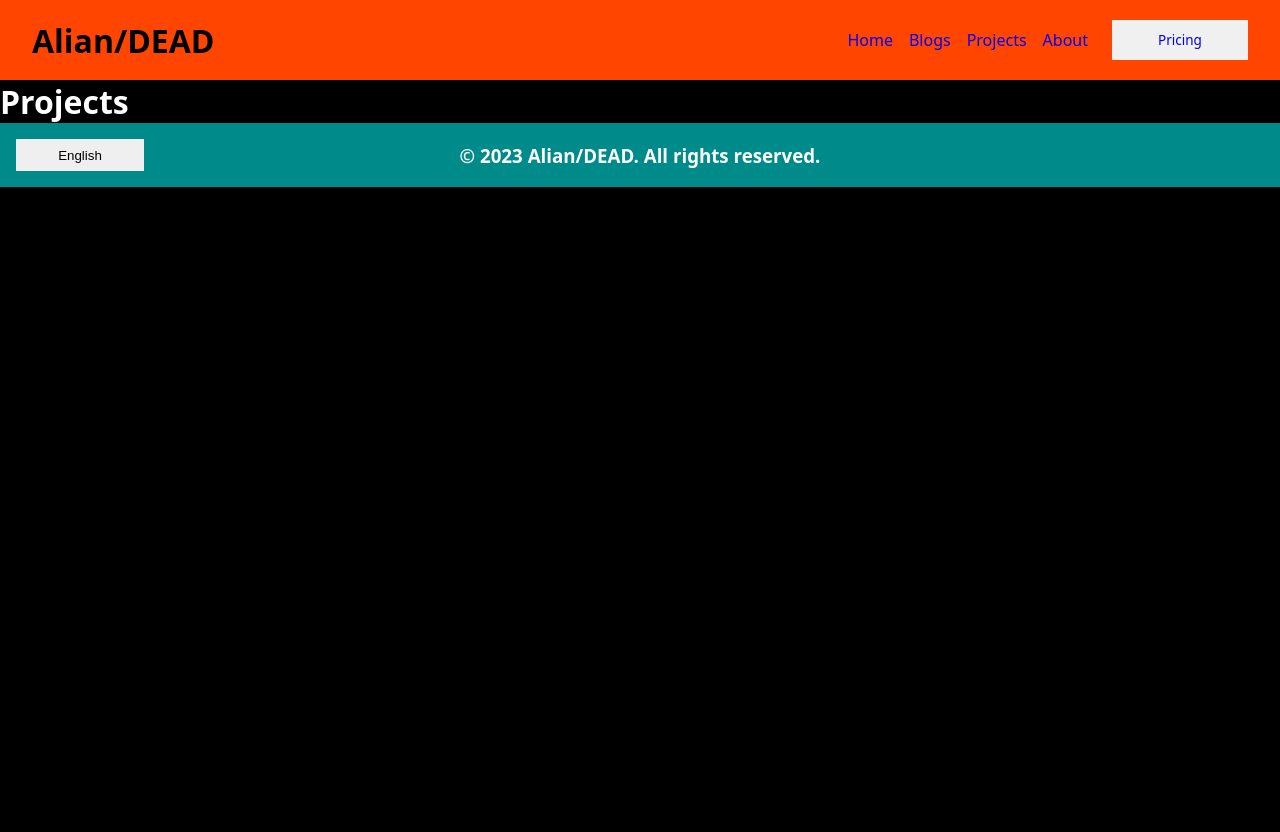
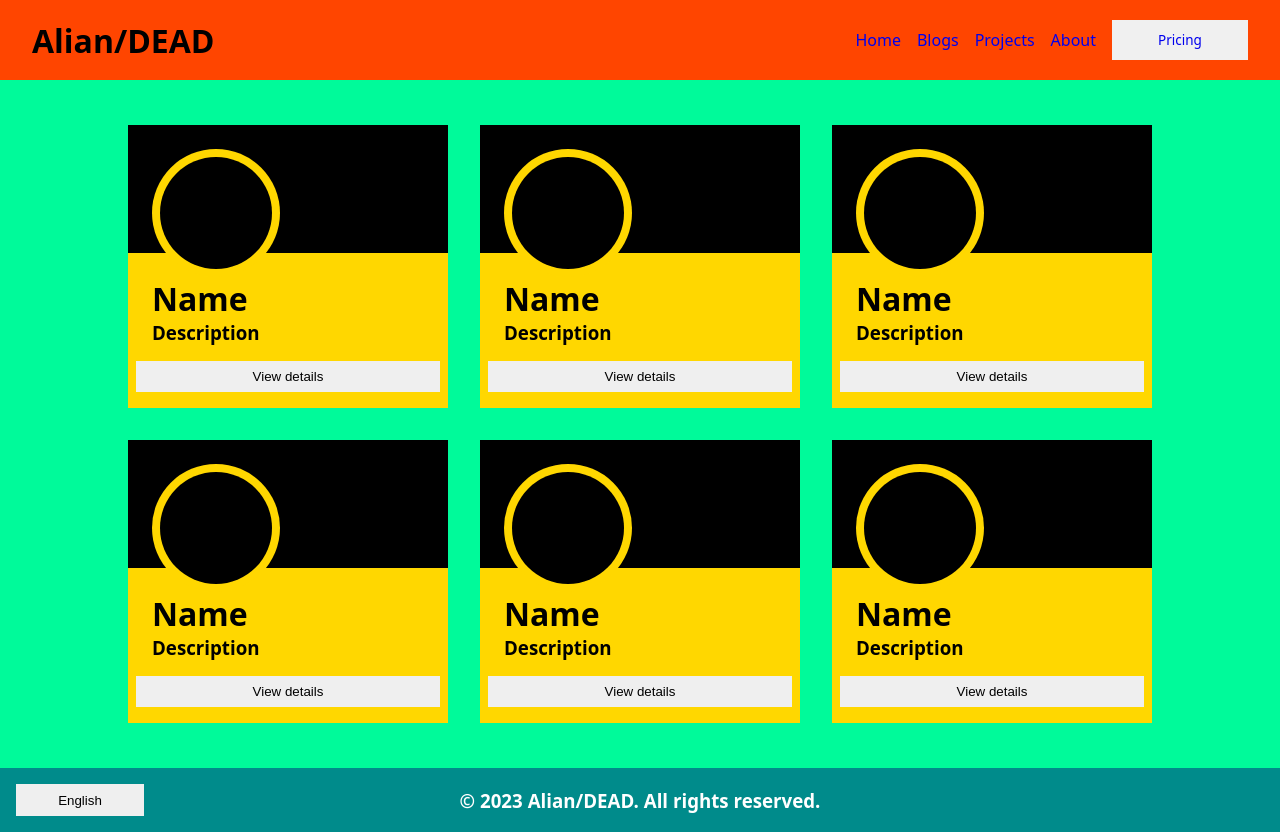
Before and after one commit to lr-devx/Website-Legacy, a Vue app: page / in a window 1280 px wide. Both pictures are taken after a click on the button "See more". Before the commit the page ends 800 px from the top, so only its background shows below. Built offline with nearby package versions, Linux system fonts and the light colour scheme; a web font is replaced by a local one.

Commit message:
Fixed bugs & updated views

```diff
--- a/src/assets/projects_home.json
+++ b/src/assets/projects_home.json
@@ -1,4 +1,16 @@
 [
+    {
+        "name": "Name",
+        "icon": "blank.png",
+        "banner": "blank.png",
+        "description": "Description"
+    },
+    {
+        "name": "Name",
+        "icon": "blank.png",
+        "banner": "blank.png",
+        "description": "Description"
+    },
     {
         "name": "Name",
         "icon": "blank.png",
--- a/src/components/Footer.vue
+++ b/src/components/Footer.vue
@@ -61,6 +61,7 @@
 
     #copyright {
         font-size: fit-content;
+        word-wrap: break-word;
         margin-left: auto;
         margin-right: auto;
         color: white;
--- a/src/components/NavigationBar.vue
+++ b/src/components/NavigationBar.vue
@@ -99,10 +99,12 @@
     }
 
     #item-normal {
+        width: max-content;
         margin-right: 1rem;
     }
 
     #navbar-items a {
+        min-width: 100px;
         text-decoration: none;
     }
 
@@ -117,8 +119,6 @@
         display: flex;
         align-items: center;
         justify-content: center;
-        margin-left: 0.5rem;
-        margin-right: 0rem;
         width: 8.5rem;
         height: 2.5rem;
         border: 0;
@@ -139,12 +139,9 @@
 
     #navbar-menu {
         width: 100%;
-        background-color: aquamarine;
-    }
-
-    #navbar-menu {
         position: absolute;
         list-style: none;
+        z-index: 9;
     }
 
     #navbar-menu a {
--- a/src/components/ProjectCard.vue
+++ b/src/components/ProjectCard.vue
@@ -3,7 +3,8 @@
         name: String,
         icon: String,
         banner: String,
-        description: String
+        description: String,
+        showDownload: String
     });
 
     function getImageSrc(type, name) {
@@ -21,14 +22,15 @@
         </div>
         <h1 id="name">{{ name }}</h1>
         <h3 id="description">{{ description }}</h3>
+        <button id="view-details" v-if="showDownload == 'true'">View details</button>
     </div>
 </template>
 
 <style scoped>
     #container {
         background-color: gold;
+        padding-bottom: 1rem;
         width: 20rem;
-        padding-bottom: 1rem;
         height: auto;
         margin: auto;
     }
@@ -71,4 +73,18 @@
         margin-left: 1.5rem;
         margin-right: 1.5rem;
     }
+
+    #view-details {
+        width: 95%;
+        border: 0;
+        padding: 8px;
+        display: block;
+        margin-top: 16px;
+        margin-left: auto;
+        margin-right: auto;
+    }
+
+    #view-details:hover {
+        background-color: red;
+    }
 </style>
--- a/src/views/HomeView.vue
+++ b/src/views/HomeView.vue
@@ -41,6 +41,7 @@
 
     #description-title {
         color: white;
+        word-wrap: break-word;
         padding-bottom: 1rem;
         text-align: center;
     }
@@ -60,6 +61,7 @@
     #projects-title {
         color: white;
         padding: 2rem;
+        word-wrap: break-word;
         text-align: center;
     }
 
@@ -92,6 +94,7 @@
     }
 
     #pricing-title {
+        word-wrap: break-word;
         text-align: center;
         padding: 2rem;
         color: white;
--- a/src/views/ProjectView.vue
+++ b/src/views/ProjectView.vue
@@ -1,13 +1,56 @@
 <script setup>
+    import ProjectCard from "../components/ProjectCard.vue";
+    import Projects from "../assets/projects_home.json";
+    import { onMounted, ref } from "vue";
+
+    const container = ref(null);
+
+    onMounted(() => {
+        container.value.style.minHeight = `${document.documentElement.clientHeight - (80 + 64)}px`;
+    });
+
     document.title = "Alian/DEAD - Projects";
 </script>
 
 <template>
-    <h1>Projects</h1>
+    <div id="main-container" ref="container">
+        <div id="projects-container">
+            <ProjectCard v-for="project in Projects" show-download="true" :name="project.name" :icon="project.icon" :banner="project.banner" :description="$t(project.description)"/>
+        </div>
+    </div>
 </template>
 
 <style scoped>
-    h1 {
-        color: white;
+    #main-container {
+        display: flex;
+        justify-content: center;
+        align-items: center;
+        background-color: mediumspringgreen;
+        padding: 16px;
+    }
+
+    #projects-container {
+        display: grid;
+        justify-content: center;
+        grid-template-columns: repeat(4, 1fr);
+        gap: 2rem;
+    }
+
+    @media (max-width: 1376px) {
+        #projects-container {
+            grid-template-columns: repeat(3, 1fr);
+        }
+    }
+
+    @media (max-width: 1024px) {
+        #projects-container {
+            grid-template-columns: repeat(2, 1fr);
+        }
+    }
+
+    @media (max-width: 680px) {
+        #projects-container {
+            grid-template-columns: 1fr;
+        }
     }
 </style>
```
